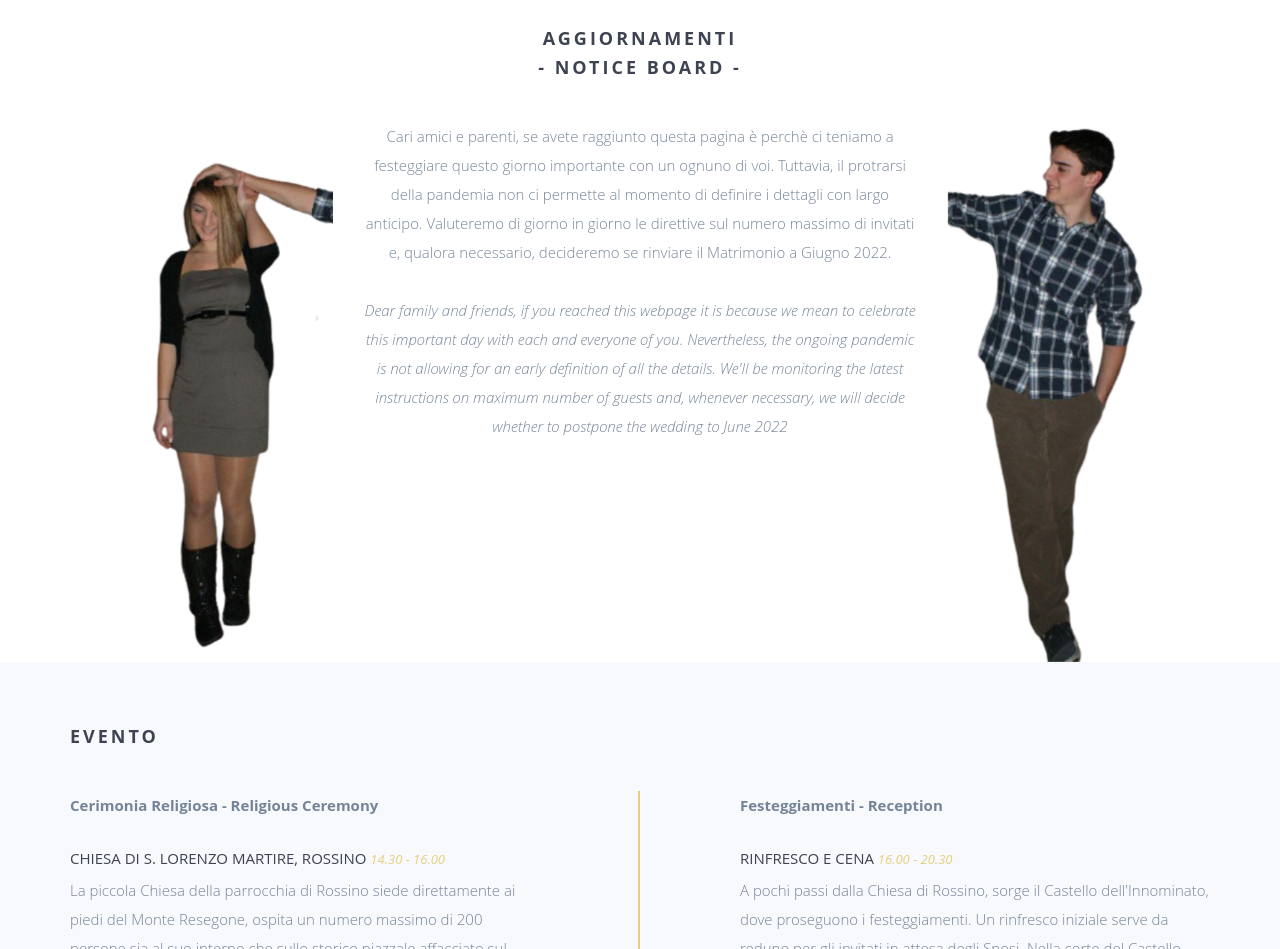
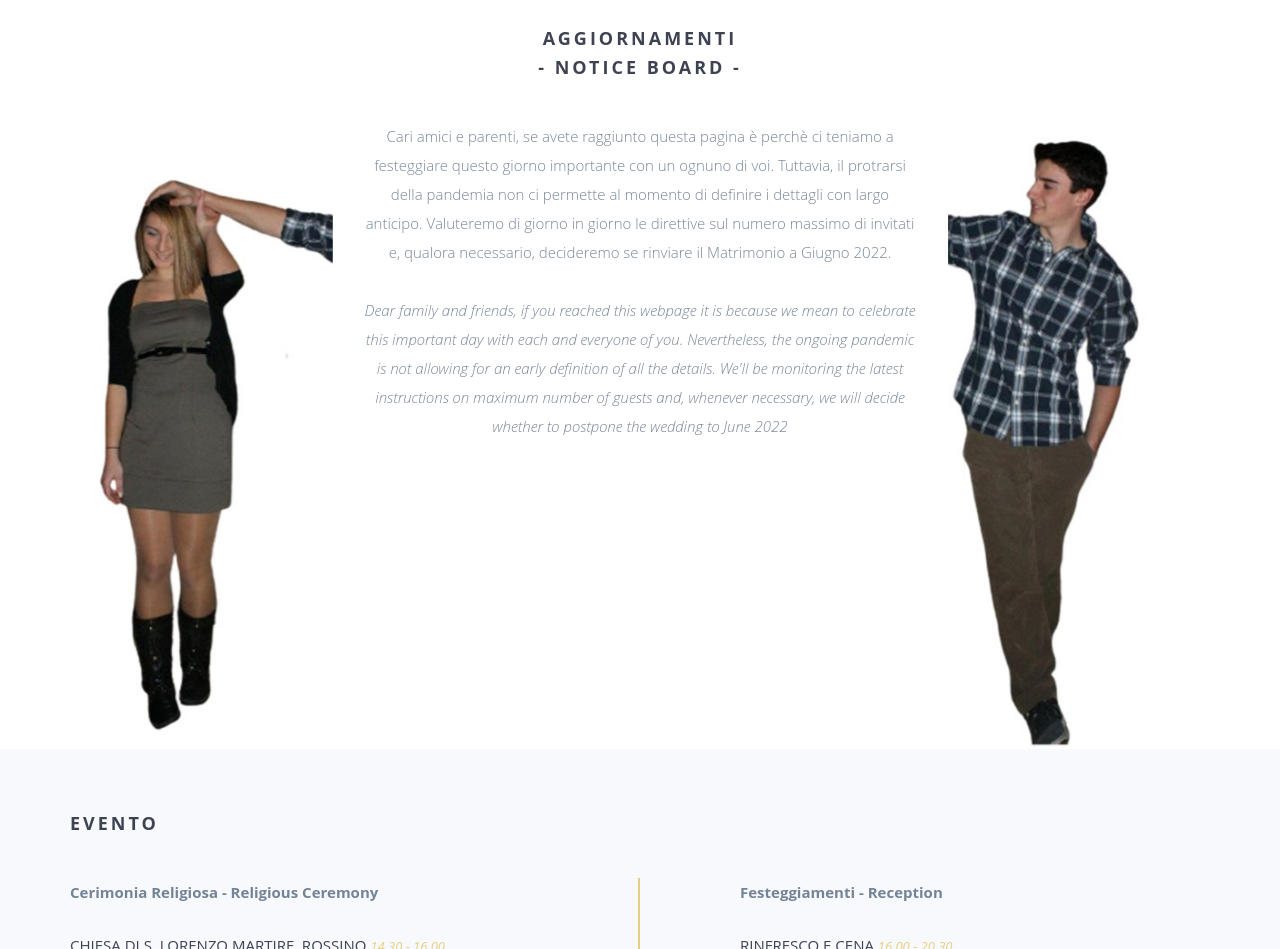
Before and after one commit to moving-northwards/wedding-website-Marti, a website: page index.html in a window 1280 px wide. Shown: the part 1100-2049 px from the top of the page. Drawn offline with nearby package versions, Linux system fonts and the light colour scheme; some packages are replaced by stand-ins of ours; files whose address does not match are found by name; a web font is replaced by a local one.

Commit message:
test cover and sliding photos

```diff
--- a/index.html
+++ b/index.html
@@ -68,7 +68,7 @@
             <div class="col-md-10 col-md-offset-1">
                 <div class="hero-content text-center">
                     <!--<h1>Marti e Davide</h1>-->
-                    <img src="img/logo-lg.png">
+                    <!--<img src="img/logo-lg.png">-->
                     <!--<p class="intro">Marti e Davide si sposano!</p>-->
                     <!--<a href="#" class="btn btn-fill btn-large btn-margin-right">Scroll Down</a> -->
                 </div>
@@ -106,7 +106,7 @@
             </div>
         </div>
         <div class="row">
-            <div class="col-md-3 hidden-sm hidden-xs"><img src="img/marti.png" class="wp1"></div>
+            <div class="col-md-3 hidden-sm hidden-xs"><img src="img/marti.jpeg" class="wp1"></div>
             <div class="col-md-6">
                 <p>
                     Cari amici e parenti, se avete raggiunto questa pagina è perchè ci teniamo a festeggiare questo giorno importante con un ognuno di voi.
@@ -116,11 +116,11 @@
 		Nevertheless, the ongoing pandemic is not allowing for an early definition of all the details. We'll be monitoring the latest instructions on maximum number of guests and, whenever necessary, we will decide whether to postpone the wedding to June 2022</i>
                 </p>
             </div>
-            <div class="col-md-3 hidden-sm hidden-xs"><img src="img/porti.png" class="wp2"></div>
+            <div class="col-md-3 hidden-sm hidden-xs"><img src="img/porti.jpeg" class="wp2"></div>
         </div>
         <div class="row">
-            <div class="col-sm-4 col-sm-push-2 col-xs-6 hidden-md hidden-lg"><img src="img/marti.png" class="wp8"></div>
-            <div class="col-sm-4 col-sm-push-2 col-xs-6 hidden-md hidden-lg"><img src="img/porti.png" class="wp9"></div>
+            <div class="col-sm-4 col-sm-push-2 col-xs-6 hidden-md hidden-lg"><img src="img/marti.jpeg" class="wp8"></div>
+            <div class="col-sm-4 col-sm-push-2 col-xs-6 hidden-md hidden-lg"><img src="img/porti.jpeg" class="wp9"></div>
         </div>
     </div>
 </section>
```
Also changed, not shown: img/marti.jpeg (added), img/porti.jpeg (added).
